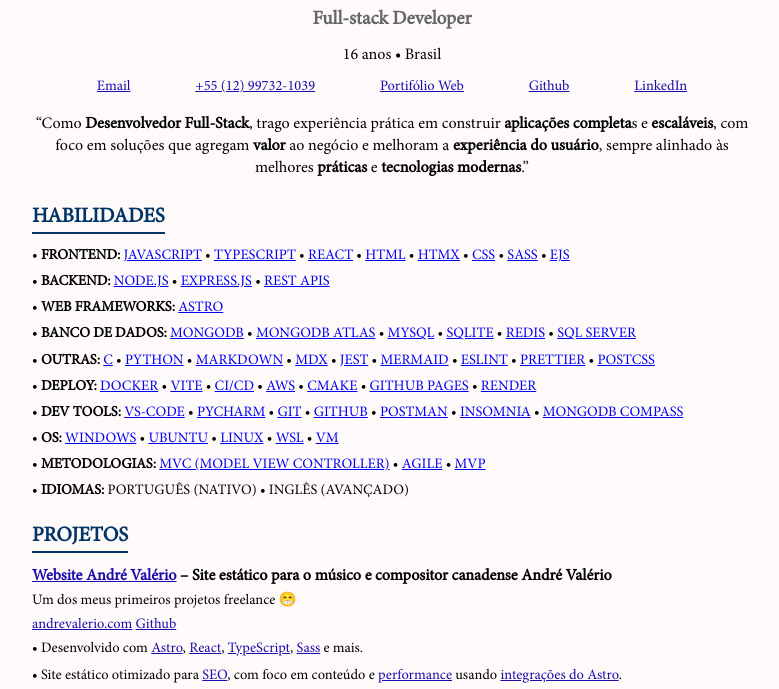
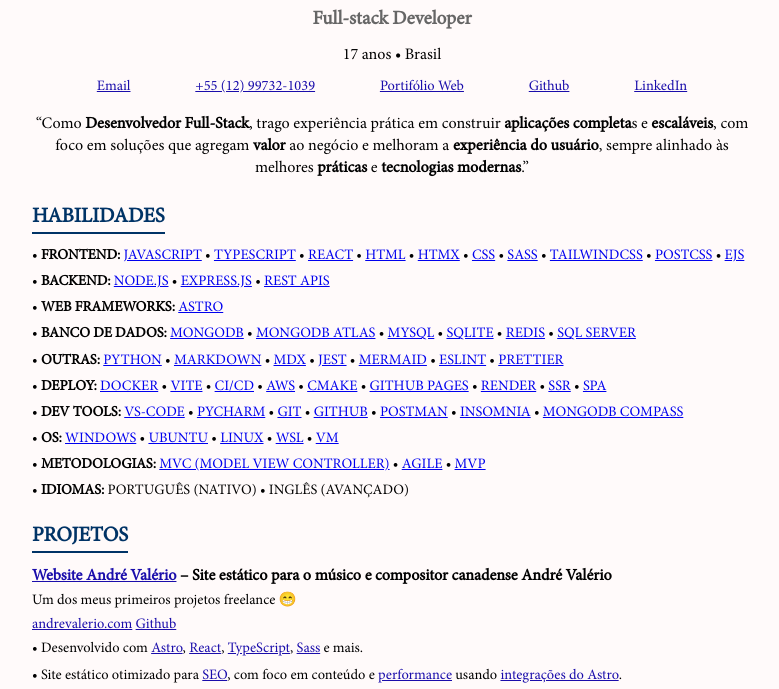
Before and after one commit to AdrianoLMRS/AdrianoLMRS, a website: page auto-pdf/src/curriculo.html in a window 1280 px wide. Shown: the part 92-781 px from the top of the page, without its empty margins (248-1027 px from the left). Drawn offline with Linux system fonts and the light colour scheme.

Commit message:
Change: curriculo.html

```diff
--- a/auto-pdf/src/curriculo.html
+++ b/auto-pdf/src/curriculo.html
@@ -10,7 +10,7 @@
     <header>
         <h1>Adriano Rossi</h1>
         <h2>Full-stack Developer</h2>
-        <span>16 anos • Brasil</span>
+        <span>17 anos • Brasil</span>
         <div class="social">
             <ul>
                 <li><a href="mailto:adriano.lmrs@gmail.com?subject=Ol%C3%A1%2C%20Adriano!&body=Vi%20seu%20curr%C3%ADculo%20e%20site%20e%20me%20interessei.">Email</a></li>
@@ -28,12 +28,12 @@
         <h3>Habilidades</h3>
         <hr>
         <ul class="skills__list">
-            <li>• <strong>Frontend:</strong> <a href="https://developer.mozilla.org/en-US/docs/Web/JavaScript" target="_blank" rel="noopener noreferrer">JavaScript</a> • <a href="https://www.typescriptlang.org/" target="_blank" rel="noopener noreferrer">TypeScript</a> • <a href="https://react.dev/" target="_blank" rel="noopener noreferrer">React</a> • <a href="https://developer.mozilla.org/en-US/docs/Web/HTML" target="_blank" rel="noopener noreferrer">HTML</a> • <a href="https://htmx.org/" target="_blank" rel="noopener noreferrer">HTMX</a> • <a href="https://developer.mozilla.org/en-US/docs/Web/CSS" target="_blank" rel="noopener noreferrer">CSS</a> • <a href="https://sass-lang.com/" target="_blank" rel="noopener noreferrer">Sass</a> • <a href="https://ejs.co/" target="_blank" rel="noopener noreferrer">Ejs</a></li>
+            <li>• <strong>Frontend:</strong> <a href="https://developer.mozilla.org/en-US/docs/Web/JavaScript" target="_blank" rel="noopener noreferrer">JavaScript</a> • <a href="https://www.typescriptlang.org/" target="_blank" rel="noopener noreferrer">TypeScript</a> • <a href="https://react.dev/" target="_blank" rel="noopener noreferrer">React</a> • <a href="https://developer.mozilla.org/en-US/docs/Web/HTML" target="_blank" rel="noopener noreferrer">HTML</a> • <a href="https://htmx.org/" target="_blank" rel="noopener noreferrer">HTMX</a> • <a href="https://developer.mozilla.org/en-US/docs/Web/CSS" target="_blank" rel="noopener noreferrer">CSS</a> • <a href="https://sass-lang.com/" target="_blank" rel="noopener noreferrer">Sass</a> • <a href="https://tailwindcss.com/" target="_blank" rel="noopener noreferrer">TailWindCSS</a> • <a href="https://postcss.org/" target="_blank" rel="noopener noreferrer">Postcss</a> • <a href="https://ejs.co/" target="_blank" rel="noopener noreferrer">Ejs</a></li>
             <li>• <strong>Backend:</strong> <a href="https://nodejs.org/" target="_blank" rel="noopener noreferrer">Node.js</a> • <a href="https://expressjs.com/" target="_blank" rel="noopener noreferrer">Express.js</a> • <a href="https://restfulapi.net/" target="_blank" rel="noopener noreferrer">Rest APIs</a></li>
             <li>• <strong>Web Frameworks:</strong> <a href="https://astro.build/" target="_blank" rel="noopener noreferrer">Astro</a></li>
             <li>• <strong>Banco de dados:</strong> <a href="https://www.mongodb.com/" target="_blank" rel="noopener noreferrer">Mongodb</a> • <a href="https://www.mongodb.com/products/atlas" target="_blank" rel="noopener noreferrer">Mongodb Atlas</a> • <a href="https://www.mysql.com/" target="_blank" rel="noopener noreferrer">Mysql</a> • <a href="https://www.sqlite.org/index.html" target="_blank" rel="noopener noreferrer">Sqlite</a> • <a href="https://redis.io/" target="_blank" rel="noopener noreferrer">Redis</a> • <a href="https://www.microsoft.com/en-us/sql-server" target="_blank" rel="noopener noreferrer">Sql Server</a></li>
-            <li>• <strong>Outras:</strong> <a href="https://en.cppreference.com/w/c/language" target="_blank" rel="noopener noreferrer">C</a> • <a href="https://www.python.org/" target="_blank" rel="noopener noreferrer">Python</a> • <a href="https://www.markdownguide.org/" target="_blank" rel="noopener noreferrer">Markdown</a> • <a href="https://mdxjs.com/" target="_blank" rel="noopener noreferrer">Mdx</a> • <a href="https://jestjs.io/" target="_blank" rel="noopener noreferrer">Jest</a> • <a href="https://mermaid-js.github.io/mermaid/#/" target="_blank" rel="noopener noreferrer">Mermaid</a> • <a href="https://eslint.org/" target="_blank" rel="noopener noreferrer">Eslint</a> • <a href="https://prettier.io/" target="_blank" rel="noopener noreferrer">Prettier</a> • <a href="https://postcss.org/" target="_blank" rel="noopener noreferrer">Postcss</a></li>
-            <li>• <strong>Deploy:</strong> <a href="https://www.docker.com/" target="_blank" rel="noopener noreferrer">Docker</a> • <a href="https://vitejs.dev/" target="_blank" rel="noopener noreferrer">Vite</a> • <a href="https://circleci.com/" target="_blank" rel="noopener noreferrer">Ci/Cd</a> • <a href="https://aws.amazon.com/" target="_blank" rel="noopener noreferrer">Aws</a> • <a href="https://cmake.org/" target="_blank" rel="noopener noreferrer">Cmake</a> • <a href="https://pages.github.com/" target="_blank" rel="noopener noreferrer">Github Pages</a> • <a href="https://render.com/" target="_blank" rel="noopener noreferrer">Render</a></li>
+            <li>• <strong>Outras:</strong> <a href="https://www.python.org/" target="_blank" rel="noopener noreferrer">Python</a> • <a href="https://www.markdownguide.org/" target="_blank" rel="noopener noreferrer">Markdown</a> • <a href="https://mdxjs.com/" target="_blank" rel="noopener noreferrer">Mdx</a> • <a href="https://jestjs.io/" target="_blank" rel="noopener noreferrer">Jest</a> • <a href="https://mermaid-js.github.io/mermaid/#/" target="_blank" rel="noopener noreferrer">Mermaid</a> • <a href="https://eslint.org/" target="_blank" rel="noopener noreferrer">Eslint</a> • <a href="https://prettier.io/" target="_blank" rel="noopener noreferrer">Prettier</a></li>
+            <li>• <strong>Deploy:</strong> <a href="https://www.docker.com/" target="_blank" rel="noopener noreferrer">Docker</a> • <a href="https://vitejs.dev/" target="_blank" rel="noopener noreferrer">Vite</a> • <a href="https://circleci.com/" target="_blank" rel="noopener noreferrer">Ci/Cd</a> • <a href="https://aws.amazon.com/" target="_blank" rel="noopener noreferrer">Aws</a> • <a href="https://cmake.org/" target="_blank" rel="noopener noreferrer">Cmake</a> • <a href="https://pages.github.com/" target="_blank" rel="noopener noreferrer">Github Pages</a> • <a href="https://render.com/" target="_blank" rel="noopener noreferrer">Render</a> • <a href="https://developer.mozilla.org/en-US/docs/Glossary/SSR/" target="_blank" rel="noopener noreferrer">SSR</a> • <a href="https://developer.mozilla.org/en-US/docs/Glossary/SPA/" target="_blank" rel="noopener noreferrer">SPA</a></li>
             <li>• <strong>Dev tools:</strong> <a href="https://code.visualstudio.com/" target="_blank" rel="noopener noreferrer">Vs-code</a> • <a href="https://www.jetbrains.com/pycharm/" target="_blank" rel="noopener noreferrer">Pycharm</a> • <a href="https://git-scm.com/" target="_blank" rel="noopener noreferrer">Git</a> • <a href="https://github.com/" target="_blank" rel="noopener noreferrer">Github</a> • <a href="https://www.postman.com/" target="_blank" rel="noopener noreferrer">Postman</a> • <a href="https://insomnia.rest/" target="_blank" rel="noopener noreferrer">Insomnia</a> • <a href="https://www.mongodb.com/compatibility" target="_blank" rel="noopener noreferrer">Mongodb Compass</a></li>
             <li>• <strong>Os:</strong> <a href="https://www.microsoft.com/windows" target="_blank" rel="noopener noreferrer">Windows</a> • <a href="https://ubuntu.com/" target="_blank" rel="noopener noreferrer">Ubuntu</a> • <a href="https://www.kernel.org/" target="_blank" rel="noopener noreferrer">Linux</a> • <a href="https://docs.microsoft.com/windows/wsl/" target="_blank" rel="noopener noreferrer">Wsl</a> • <a href="https://www.ibm.com/br-pt/think/topics/virtual-machines" target="_blank" rel="noopener noreferrer">Vm</a></li>
             <li>• <strong>Metodologias:</strong> <a href="https://en.wikipedia.org/wiki/Model%E2%80%93view%E2%80%93controller" target="_blank" rel="noopener noreferrer">Mvc (Model View Controller)</a> • <a href="https://en.wikipedia.org/wiki/Agile_software_development" target="_blank" rel="noopener noreferrer">Agile</a> • <a href="https://en.wikipedia.org/wiki/Minimum_viable_product" target="_blank" rel="noopener noreferrer">Mvp</a></li>
```
